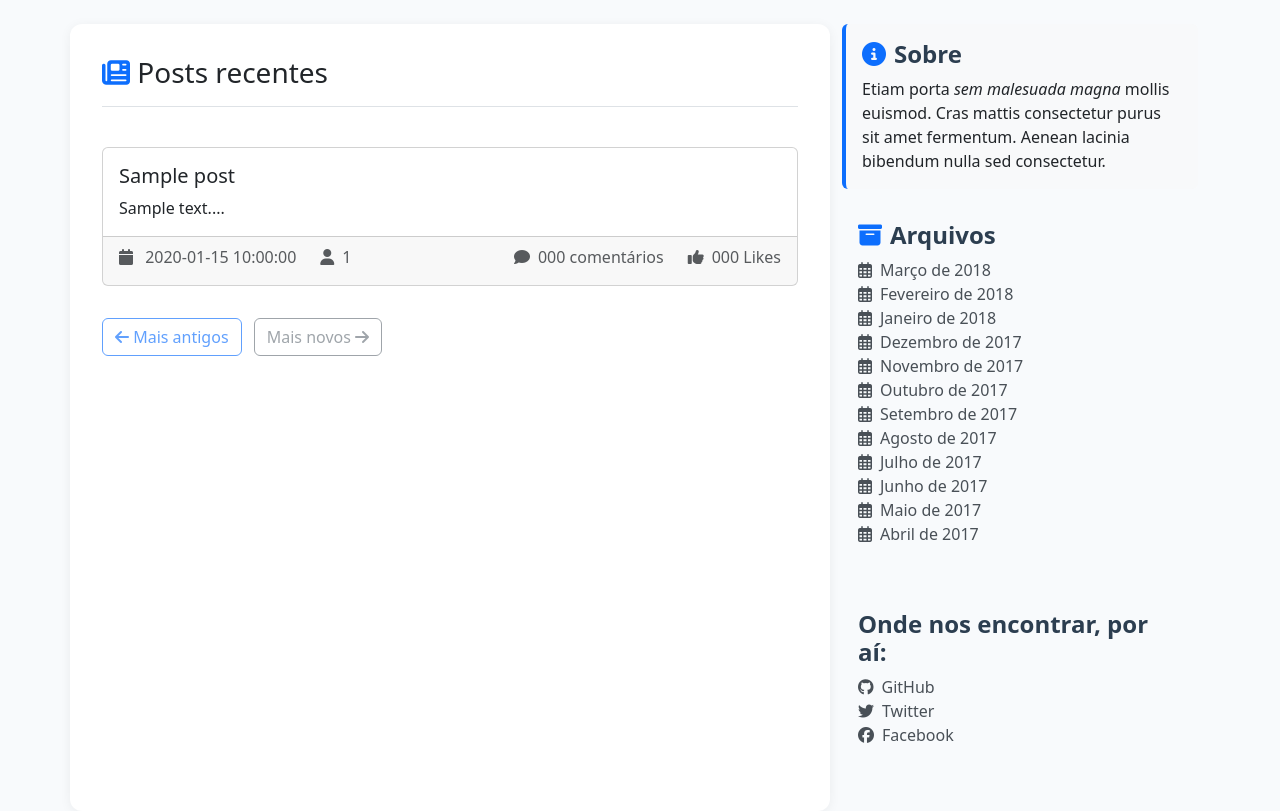
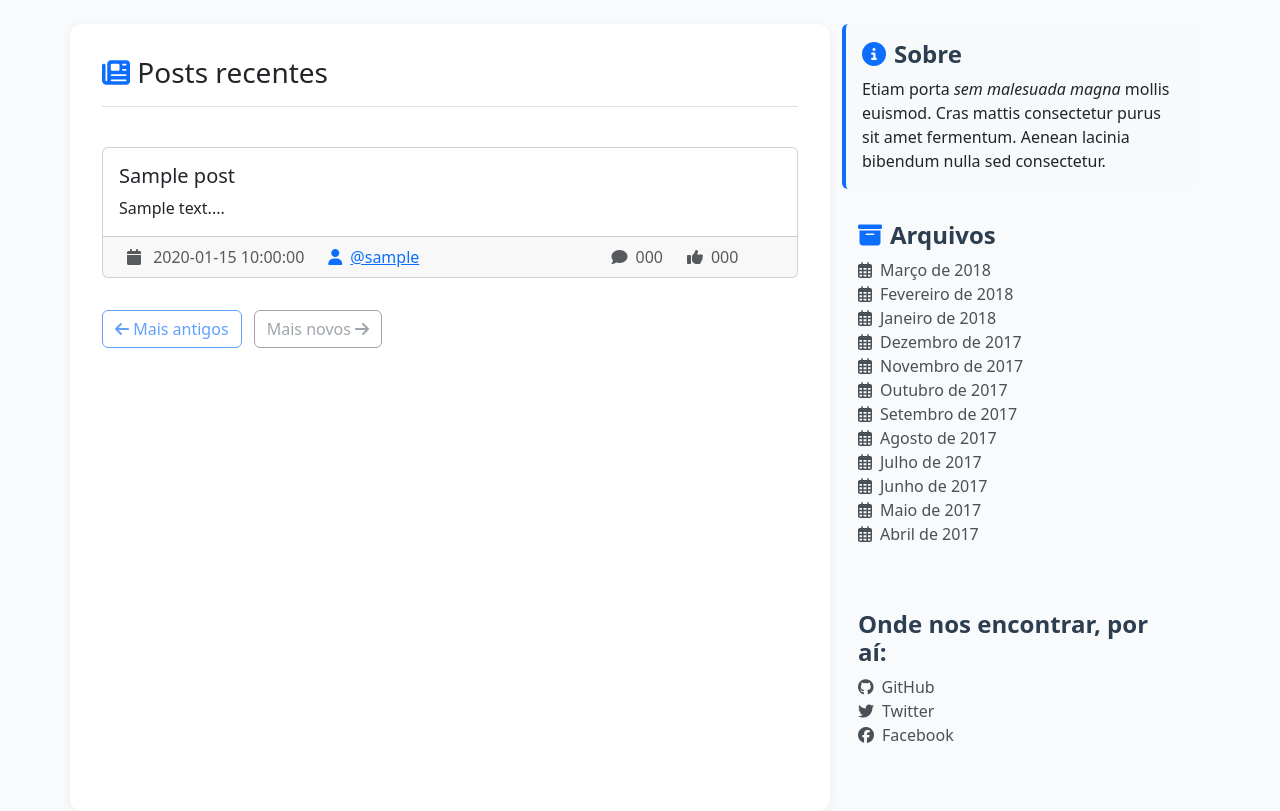
Before and after one commit to Na18k/blog, a Flask app: template templates/posts_index.html in a window 1280 px wide. Shown: the part 60-871 px from the top of the page. Run offline with Flask 3, Linux system fonts and the light colour scheme; the template is opened without the code that fills it: most values are stand-ins (such as "Sample title", 1, 10 or a date in 2020); parts of the project's set-up code (start-up, migrations or seed data) failed here and were passed over; some libraries are stand-ins or nearby versions.

Commit message:
Refeito o layout do card do post e também instânciado as informações

```diff
--- a/templates/posts_index.html
+++ b/templates/posts_index.html
@@ -15,17 +15,25 @@
                 <p class="card-text">{{ post['content'] }}...</p>
             </div>
             <div class="card-footer text-body-secondary d-flex justify-content-between">
-                <div class="d-flex justify-content-between mb-2">
-                    <span class="me-4">
-                        <i class="fa-solid fa-calendar me-2"></i>
-                        {{ post['created_at'] if post['created_at'] else '' }}
-                    </span>
-                    <span><i class="fa-solid fa-user me-2"></i>{{ post['user_id'] }}</span>
+
+
+                <div class="w-100 d-flex justify-content-between align-items-center px-2">
+                    <!-- Left side: date and user -->
+                    <div class="d-flex align-items-center w-75">
+                        <span class="me-4">
+                            <i class="fa-solid fa-calendar me-2"></i>
+                            {{ post['created_at'] if post['created_at'] else '' }}
+                        </span>
+                        <a href="{{ post['user_id'] }}"><i class="fa-solid fa-user me-2"></i>@{{ post['username'] }}</a>
+                    </div>
+                    <!-- Right side: comments and likes -->
+                    <div class="d-flex align-items-center w-25">
+                        <span class="me-4"><i class="fa-solid fa-comment me-2"></i>000</span>
+                        <span><i class="fa-solid fa-thumbs-up me-2"></i>000</span>
+                    </div>
                 </div>
-                <div class="d-flex justify-content-between">
-                    <span class="me-4"><i class="fa-solid fa-comment me-2"></i>000 comentários</span>
-                    <span><i class="fa-solid fa-thumbs-up me-2"></i>000 Likes</span>
-                </div>
+
+
             </div>
         </div>
     </a>
```
